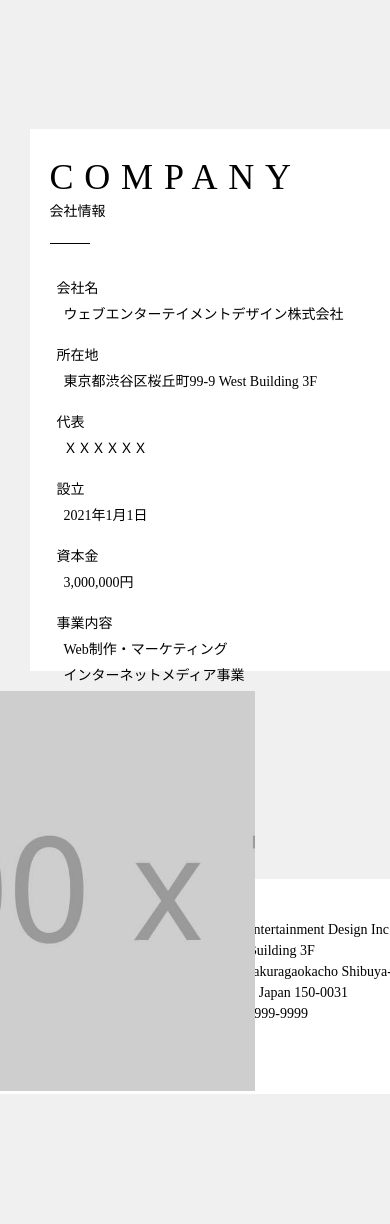
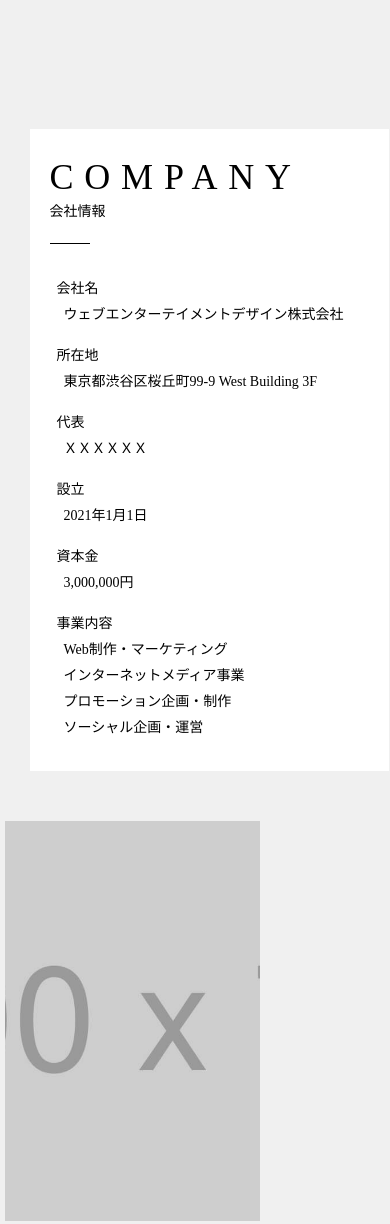
Before and after one commit to kuninakasaki/mosha, a plain HTML site: page office/index.html in a window 390 px wide. Shown: the part 2940-4164 px from the top of the page. Before the commit the page ends 4034 px from the top, so only its background shows below. Drawn offline with Linux system fonts and the light colour scheme.

Commit message:
Add files via upload

```diff
--- a/office/css/style.css
+++ b/office/css/style.css
@@ -372,16 +372,22 @@ margin-top: 10px;
         flex-wrap: wrap;
     }
     .company-card {
-        width: 100%;
-        margin-bottom: 20px;
+        width: 82%;
+        margin-bottom: 180px;
         margin-left: 30px;
+        margin-bottom: 50px;
         padding-top: 30px;
+        padding-bottom: 200px;
         position: static;
     }
     .company-card-img {
         width: 100%;
         padding: 0;
         position: static;
+    }
+
+    .company-card-img img {
+        padding-left: 2%;
     }
     .list {
         flex-direction: column;
@@ -402,4 +408,10 @@ margin-top: 10px;
         margin-left: 0;
     }
 
+    .footer-content {
+        margin-top: 400px;
+        margin-top: 400px;
+        align-items: flex-start;
+    }
+
 }
```
